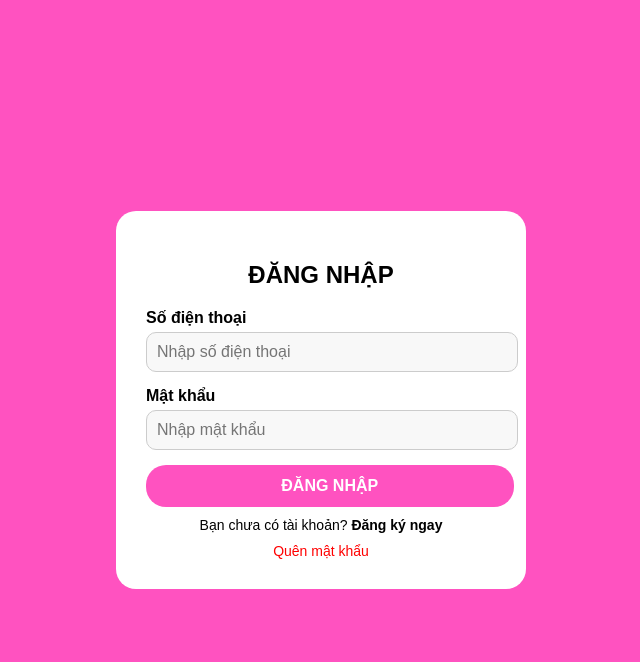
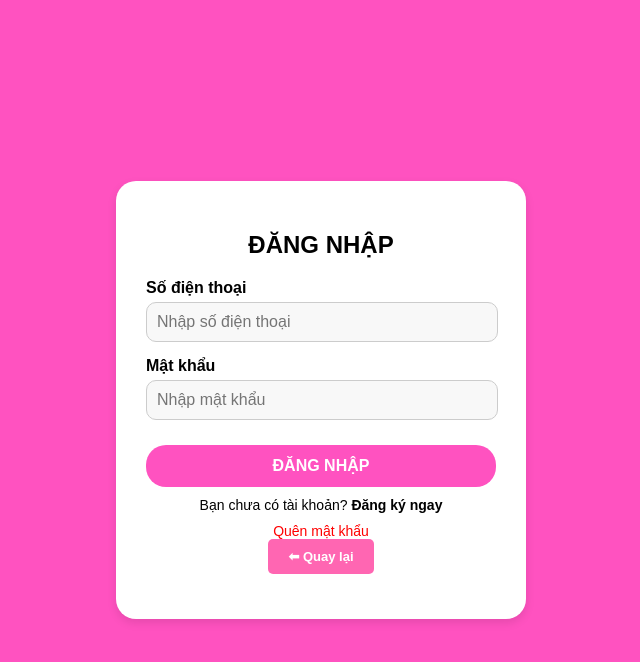
Before and after one commit to Zonat-2004/bakerycake, a Django app: page /login/ in a window 1280 px wide. Shown: the top 662 px of the page, without its empty margins (319-959 px from the left). Run offline with Django 5.2, Linux system fonts and the light colour scheme.

Commit message:
đa sua dangky/dangnhap

```diff
--- a/bakery_backend/cakeshop/static/css/style.css
+++ b/bakery_backend/cakeshop/static/css/style.css
@@ -95,3 +95,20 @@
 .search-container button:hover {
     background: #FF5CA8;
 }
+
+.back-button {
+    display: inline-block;
+    padding: 10px 20px;
+    margin-bottom: 15px;
+    font-size: 13px;
+    font-weight: bold;
+    color: white;
+    background-color: #ff66b2;
+    text-decoration: none;
+    border-radius: 5px;
+    transition: background 0.3s;
+}
+
+.back-button:hover {
+    background-color: #e05599;
+}
--- a/bakery_backend/cakeshop/templates/cakeshop/login.html
+++ b/bakery_backend/cakeshop/templates/cakeshop/login.html
@@ -3,6 +3,7 @@
 <head>
     <meta charset="UTF-8">
     <meta name="viewport" content="width=device-width, initial-scale=1.0">
+    <link rel="stylesheet" href="css/style.css">
     <title>Đăng nhập</title>
     <style>
         body {
@@ -21,12 +22,14 @@
     border-radius: 20px;
     width: 350px;
     text-align: center;
+    box-shadow: 0 4px 10px rgba(0, 0, 0, 0.1);
 }
 
 h2 {
     font-size: 24px;
     font-weight: bold;
     color: black;
+    margin-bottom: 20px;
 }
 
 .input-group {
@@ -41,16 +44,18 @@
 }
 
 .input-group input {
-            width: 100%;
+    width: calc(100% - 20px);
     padding: 10px;
     border-radius: 10px;
     border: 1px solid #ccc;
     background-color: #f8f8f8;
     font-size: 16px;
+    display: block;
+    margin: auto;
 }
 
 .btn {
-            width: 105%;
+    width: 100%;
     background-color: #ff52c0;
     color: white;
     padding: 12px;
@@ -59,6 +64,7 @@
     font-size: 16px;
     cursor: pointer;
     font-weight: bold;
+    margin-top: 10px;
 }
 
 .btn:hover {
@@ -84,13 +90,14 @@
     text-decoration: none;
 }
 
-        .quaylai {
+/* .back-button {
     color: red;
     font-size: 14px;
     margin-top: 10px;
     display: block;
     text-decoration: none;
-        }
+} */
+
     </style>
 </head>
 <body>
@@ -122,6 +129,7 @@
         Bạn chưa có tài khoản? <a href="{% url 'register' %}">Đăng ký ngay</a>
     </div>
     <a href="#" class="forgot-password">Quên mật khẩu</a>
+    <a href="/" class="back-button">⬅ Quay lại</a>
 </div>
     </div>
 </body>
--- a/bakery_backend/cakeshop/templates/cakeshop/register.html
+++ b/bakery_backend/cakeshop/templates/cakeshop/register.html
@@ -26,6 +26,8 @@ body {
     width: 420px;
     text-align: center;
     border: 6px solid #ff66b2;
+    transform: scale(0.9); /* Giảm kích thước xuống 90% */
+    transform-origin: center; /* Căn chỉnh thu nhỏ từ trung tâm */
 }
 
 /* Tiêu đề */
@@ -153,6 +155,7 @@ p a:hover {
             <button type="submit">ĐĂNG KÝ</button>
         </form>
         <p>Bạn đã có tài khoản? <a href="{% url 'login' %}">Đăng nhập</a></p>
+        <a href="/" class="back-button">⬅ Quay lại</a>
     </div>
 </body>
 </html>
```
Lines whose indentation alone changed are shown as unchanged.
